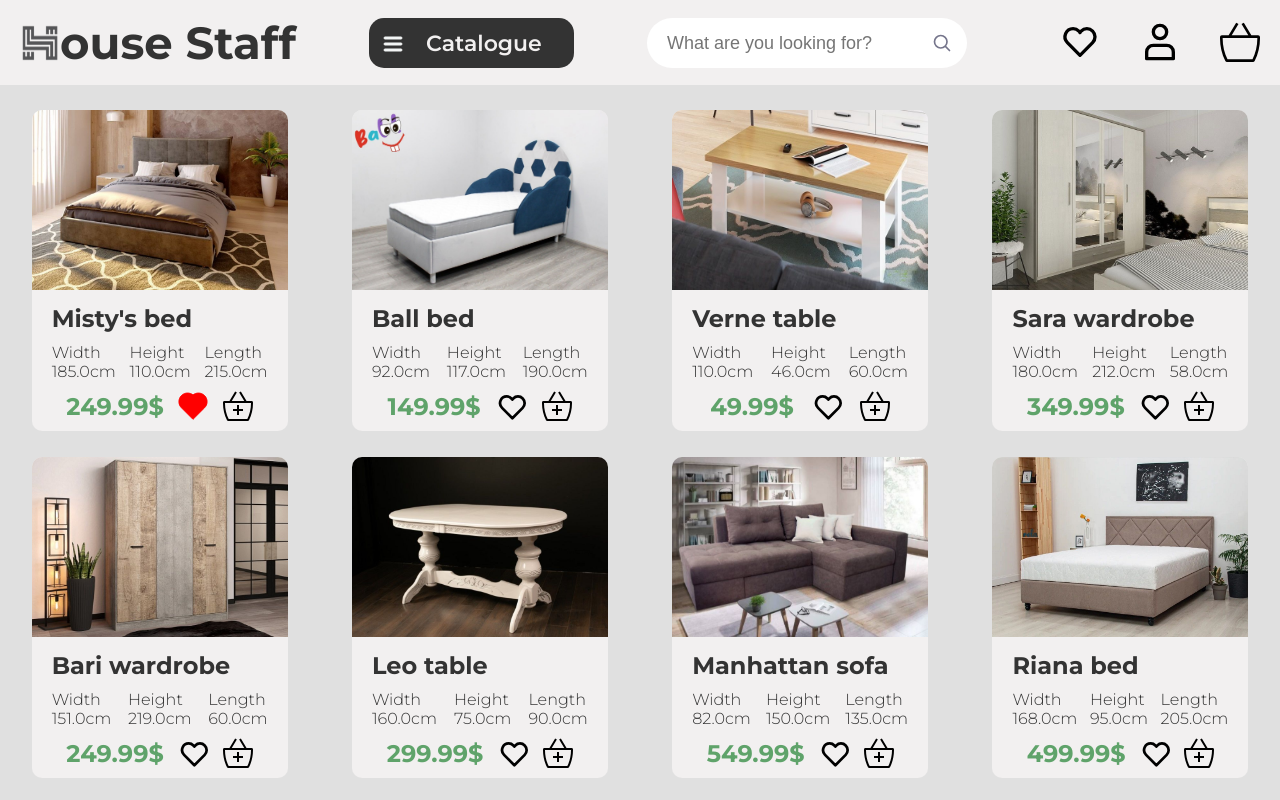
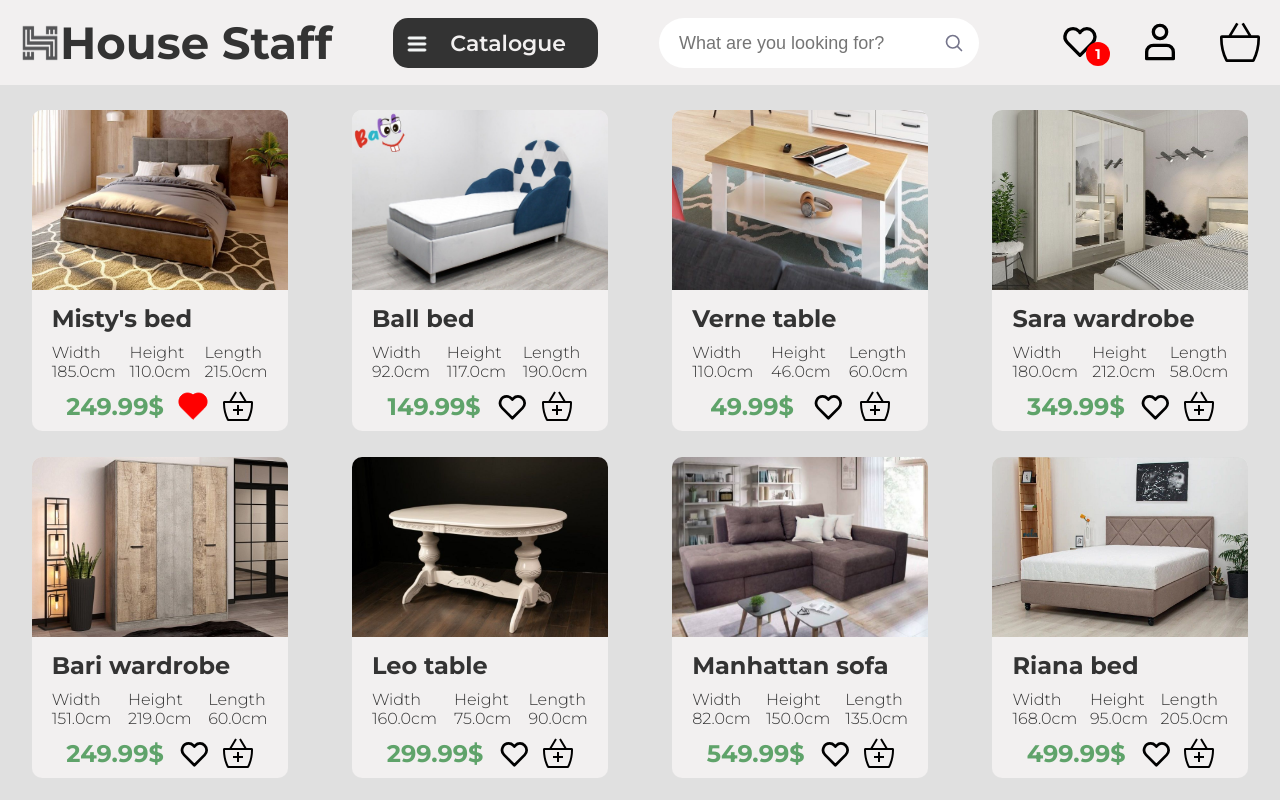
Before and after one commit to Dzhaman-Nazarii/furniture-store, a React (Create React App) app: page / in a window 1280 px wide. Both pictures are taken after a click on the item 193 px from the left and 406 px from the top of the page. Shown: the top 800 px of the page. Built offline with nearby package versions, Linux system fonts and the light colour scheme.

Commit message:
add count for favourite and basket

```diff
--- a/src/components/header/Header.module.css
+++ b/src/components/header/Header.module.css
@@ -48,3 +48,24 @@
 .header_icon:hover {
 	transform: scale(1.1);
 }
+
+.header_icon_container {
+	position: relative;
+	display: inline-flex;
+	align-items: center;
+}
+
+.header_count {
+	position: absolute;
+	top: 20px;
+	right: 10px;
+	background-color: red;
+	color: white;
+	border-radius: 50%;
+	font-size: 14px;
+	font-weight: bold;
+	text-align: center;
+	width: 24px;
+	height: 24px;
+	line-height: 24px;
+}
--- a/src/components/header/Header.tsx
+++ b/src/components/header/Header.tsx
@@ -3,12 +3,19 @@ import css from "./Header.module.css";
 import { Link } from "react-router-dom";
 import basketSvg from "../../svg/basket.svg";
 import { Search } from "../search/Search";
-import profileSvg from "../../svg/profile.svg"
-import favouriteSvg from "../../svg/favourite.svg"
+import profileSvg from "../../svg/profile.svg";
+import favouriteSvg from "../../svg/favourite.svg";
 import logoImg from "../../img/logo.png";
 import { Catalogue } from "../catalogue/Catalogue";
+import { useBasket } from "../../context/BasketContext";
+import { useFavourites } from "../../context/FavouritesContext";
 
 export const Header: FC = () => {
+	const { getBasketCount } = useBasket();
+	const basketCount = getBasketCount();
+	const {getFavouriteCount} = useFavourites()
+	const favouriteCount = getFavouriteCount();
+
 	return (
 		<div className={css.header_content}>
 			<div className={css.header_logotype}>
@@ -20,7 +27,7 @@ export const Header: FC = () => {
 				<Link
 					to="/"
 					className={css.header_title}>
-						ouse Staff{" "}
+					House Staff
 				</Link>
 			</div>
 			<Catalogue />
@@ -29,11 +36,16 @@ export const Header: FC = () => {
 				<Link
 					className={css.header_link}
 					to="/favourite">
+					<div className={css.header_icon_container}>
 						<img
 							className={css.header_icon}
 							src={favouriteSvg}
 							alt="favourite"
 						/>
+						{favouriteCount > 0 && (
+							<span className={css.header_count}>{favouriteCount}</span>
+						)}
+					</div>
 				</Link>
 
 				<Link
@@ -49,11 +61,16 @@ export const Header: FC = () => {
 				<Link
 					className={css.header_link}
 					to="/basket">
+					<div className={css.header_icon_container}>
 						<img
 							className={css.header_icon}
 							src={basketSvg}
 							alt="basket"
 						/>
+						{basketCount > 0 && (
+							<span className={css.header_count}>{basketCount}</span>
+						)}
+					</div>
 				</Link>
 			</nav>
 		</div>
--- a/src/context/BasketContext.tsx
+++ b/src/context/BasketContext.tsx
@@ -4,7 +4,8 @@ import { IProduct } from "../products";
 interface IBasketContextType {
 	basket: IProduct[];
 	addToBasket: (product: IProduct) => void;
-	removeFromBasket: (productId: string) => void
+	removeFromBasket: (productId: string) => void;
+	getBasketCount: () => number;
 }
 
 const BasketContext = createContext<IBasketContextType | undefined>(undefined);
@@ -21,8 +22,12 @@ export const BasketProvider: FC<{children: ReactNode}> = ({children}) => {
 			prevBasket.filter((item) => item.id !== productId))
 	}
 
+	const getBasketCount = () => {
+		return basket.length;
+	  };
+
 	return (
-		<BasketContext.Provider value={{basket, addToBasket, removeFromBasket}}>
+		<BasketContext.Provider value={{basket, addToBasket, removeFromBasket, getBasketCount}}>
 			{children}
 		</BasketContext.Provider>
 	)
--- a/src/context/FavouritesContext.tsx
+++ b/src/context/FavouritesContext.tsx
@@ -5,6 +5,7 @@ interface IFavouritesContextType {
   favourites: IProduct[];
   addFavourite: (product: IProduct) => void;
   removeFavourite: (productId: string) => void;
+  getFavouriteCount: () => number;
 }
 
 const FavouritesContext = createContext<IFavouritesContextType | undefined>(undefined);
@@ -22,8 +23,12 @@ export const FavouritesProvider: FC<{ children: ReactNode }> = ({ children }) =>
     );
   };
 
+  const getFavouriteCount = () => {
+    return favourites.length;
+  }
+
   return (
-    <FavouritesContext.Provider value={{ favourites, addFavourite, removeFavourite }}>
+    <FavouritesContext.Provider value={{ favourites, addFavourite, removeFavourite, getFavouriteCount }}>
       {children}
     </FavouritesContext.Provider>
   );
```
Lines whose indentation alone changed are shown as unchanged.
